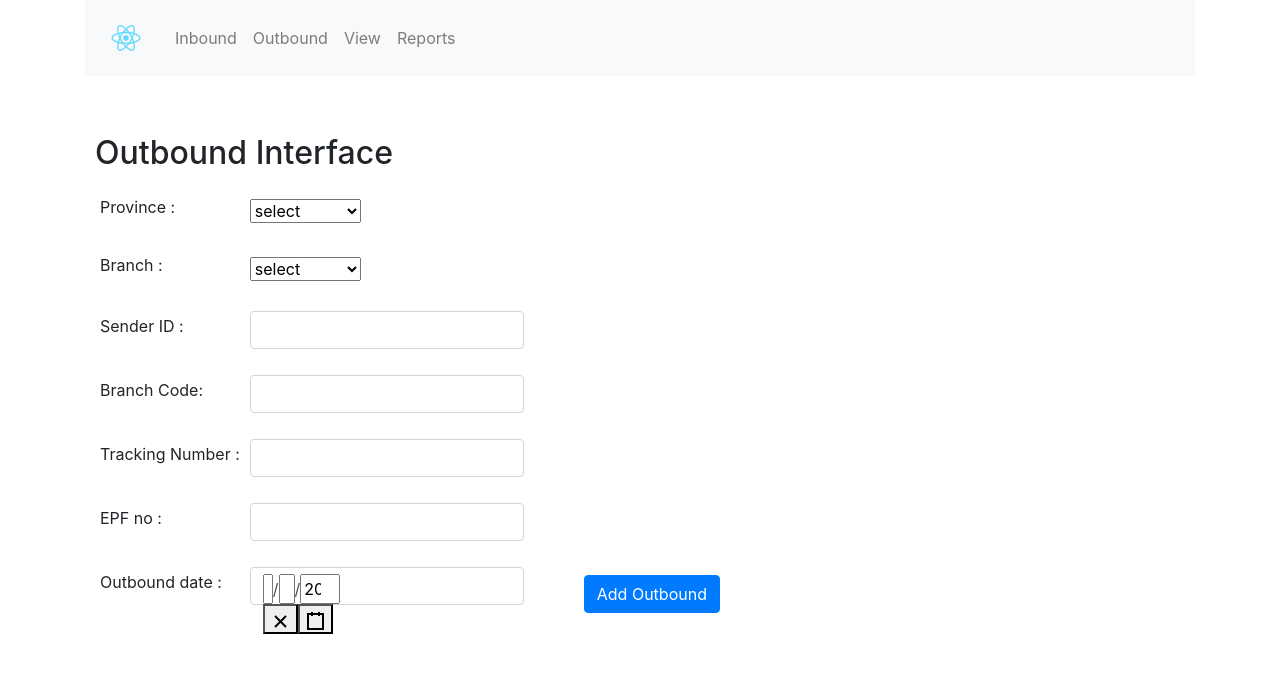
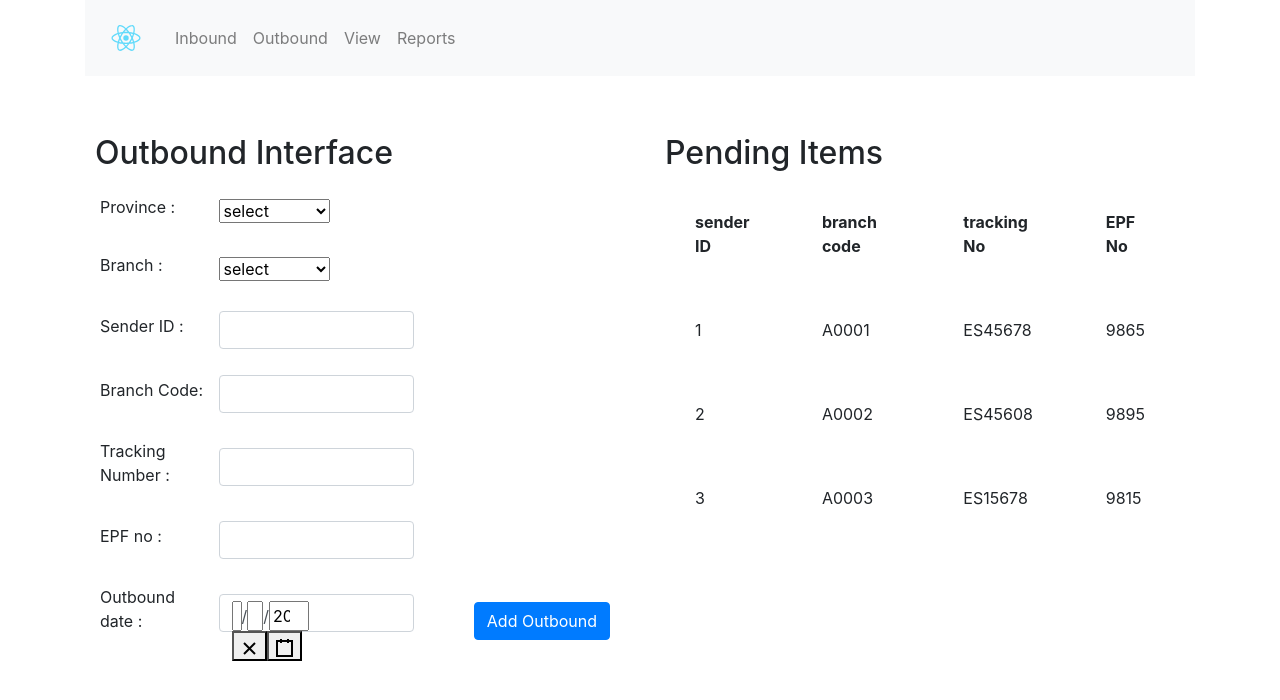
Before and after one commit to Dananjaya94/inbound-out-app, a React (Create React App) app: page /outbound in a window 1280 px wide. Shown: the top 700 px of the page. Built offline with nearby package versions, Linux system fonts and the light colour scheme.

Commit message:
updated outbound
updated outbound

```diff
--- a/src/components/outbound.component.js
+++ b/src/components/outbound.component.js
@@ -1,6 +1,8 @@
 import React , {Component} from 'react';
 import { render } from '@testing-library/react';
 import DatePicker from 'react-date-picker';
+
+
 
 export default class reportscomp extends Component{
     constructor(props) {
@@ -12,7 +14,7 @@ export default class reportscomp extends Component{
         this.onchange_outbound_tracking_no = this.onchange_outbound_tracking_no.bind(this);
         this.onchange_outbound_epf_no = this.onchange_outbound_epf_no.bind(this);
         this.onchange_outbound_epf_no = this.onchange_outbound_epf_no.bind(this);
-        this.onchange_outbound_outbounddate = this.onchange_outbound_outbounddate.bind(this);
+       // this.onchange_outbound_outbounddate = this.onchange_outbound_outbounddate.bind(this);
 
 
     this.state = {
@@ -22,7 +24,7 @@ export default class reportscomp extends Component{
         outbound_branch_code: '',
         outbound_tracking_no: '',
         outbound_epf_no: '',
-        outbound_outbounddate: '',
+        //outbound_outbounddate: '',
         date : new Date()
 
     }
@@ -66,12 +68,12 @@ onchange_outbound_epf_no(e)
         outbound_epf_no: e.target.value
     });
 }
-onchange_outbound_outbounddate(e)
-{
-    this.setState({
-        outbound_outbounddate: e.target.value
-    });
-}
+// onchange_outbound_outbounddate(e)
+// {
+//     this.setState({
+//         outbound_outbounddate: e.target.value
+//     });
+// }
 
 
 onSubmit(e){
@@ -83,7 +85,7 @@ onSubmit(e){
         console.log(`Outbound Sender ID : ${this.state.outbound_sender_id}`);
         console.log(`Outbound Sender ID : ${this.state.outbound_branch_code}`);
         console.log(`Outbound Sender ID : ${this.state.outbound_tracking_no}`);
-        console.log('Outbound EPF no : ${this.state.outbound_epf_no}');
+        console.log(`Outbound Sender ID : ${this.state.outbound_epf_no}`);
 
 
 
@@ -96,21 +98,22 @@ onSubmit(e){
         outbound_branch_code: '',
         outbound_tracking_no: '',
         outbound_epf_no: '',
-        outbound_outbounddate: ''
+        date: new Date(),
+        //asset_inbound_completed: false
+        //outbound_outbounddate: ''
         })
 
 }
     render()
     {
-       // const [selectedDate, setSelectedDate] = useState(null);
-
         return(
+            <div className="row">
+                <div className="col">
+                    <div className="leftside">
             <div style={{margin:10}}>
             <br></br>
             <br></br>
             <h2>Outbound Interface</h2>
-            <div className="split left">
-             <div className="centered"></div>
             <form>
 
                 <table cellPadding="5">
@@ -257,6 +260,49 @@ onSubmit(e){
                 </form>
                 </div>
                 </div>
+                </div>
+                <div className="col">
+                    <div className="rightside">
+                    <div style={{margin:10}}>
+            <br></br>
+            <br></br>
+            <h2>Pending Items</h2>
+            <table cellPadding="30">
+            <thead>
+    <tr>
+      <th>sender ID</th>
+      <th>branch code</th>
+      <th>tracking No</th>
+      <th>EPF No</th>
+    </tr>
+  </thead>
+  <tbody>
+    <tr>
+      <td>1</td>
+      <td>A0001</td>
+      <td>ES45678</td>
+      <td>9865</td>
+    </tr>
+    <tr>
+    <td>2</td>
+      <td>A0002</td>
+      <td>ES45608</td>
+      <td>9895</td>
+    </tr>
+    <tr>
+    <td>3</td>
+      <td>A0003</td>
+      <td>ES15678</td>
+      <td>9815</td>
+    </tr>
+  </tbody>
+            </table>
+                    </div>
+                </div>
+                </div>
+                </div>
+
+
         )
     }
 }
```
Also changed, not shown: 1 other file (tests, documents, lock files or other folders).
